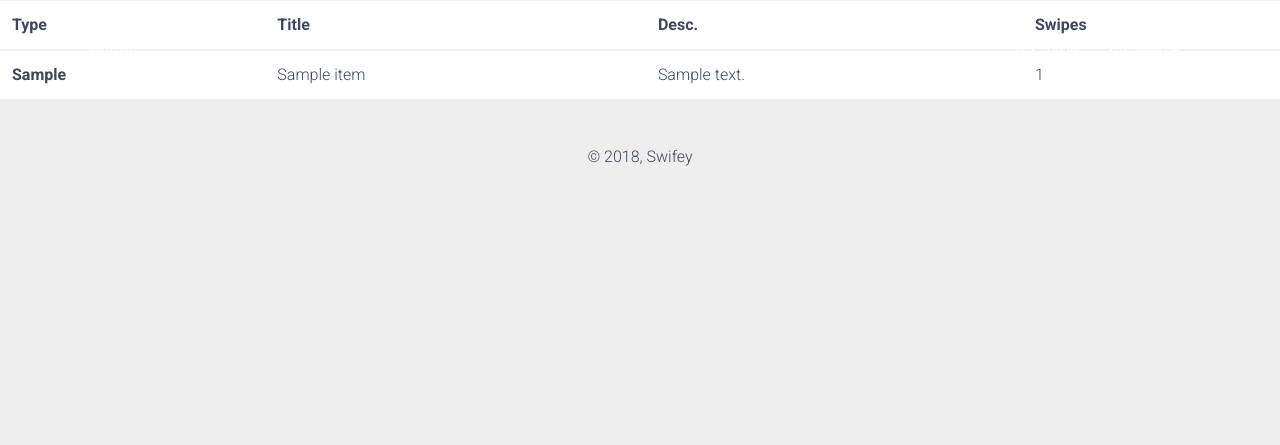
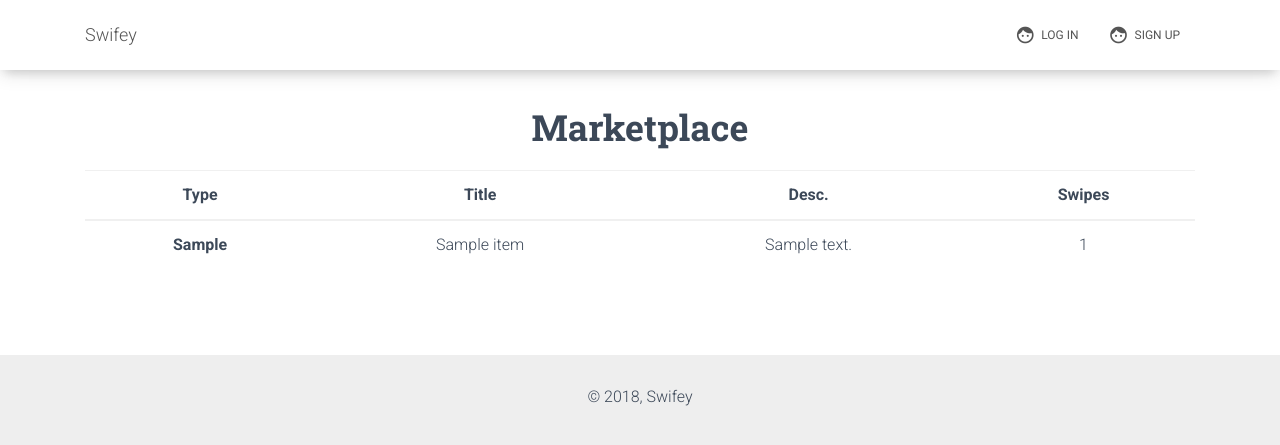
Before and after one commit to Zane-/swifey, a Django app: page /marketplace/ in a window 1280 px wide. Shown: the top 445 px of the page. Run offline with Django 3.2, Linux system fonts and the light colour scheme; tables that the repository leaves empty hold one stand-in row (values such as "Sample post"); a database or web service that is not in the repository returns one stand-in record (values such as "Sample title"); data that the repository does not hold is empty; some libraries are stand-ins or nearby versions.

Commit message:
Working on marketplace page

```diff
--- a/web/app/templates/app/base.html
+++ b/web/app/templates/app/base.html
@@ -20,7 +20,7 @@
 
 <body class="landing-page sidebar-collapse">
 
-  <nav class="navbar navbar-transparent navbar-color-on-scroll fixed-top navbar-expand-lg" color-on-scroll="100" id="sectionsNav">
+  <nav class="navbar fixed-top navbar-expand-lg" id="sectionsNav">
     <div class="container">
       <div class="navbar-translate">
         <a class="navbar-brand" href="{% url 'index' %}" name="index">
--- a/web/app/templates/app/marketplace.html
+++ b/web/app/templates/app/marketplace.html
@@ -2,6 +2,11 @@
 {% load static %}
 
 {% block main %}
+<div class="container">
+	<div class="section text-center">
+	  <div class="row">
+		<div class="col-md-12">
+		  <h2 class="title">Marketplace</h2>
 			<table class="table">
 				<thead>
 					<tr>
@@ -22,5 +27,9 @@
 				{% endfor %}
 				</tbody>
 			</table>
+			</div>
+			</div>
+			</div>
+			</div>
 
 {% endblock %}
```
Lines whose indentation alone changed are shown as unchanged.
